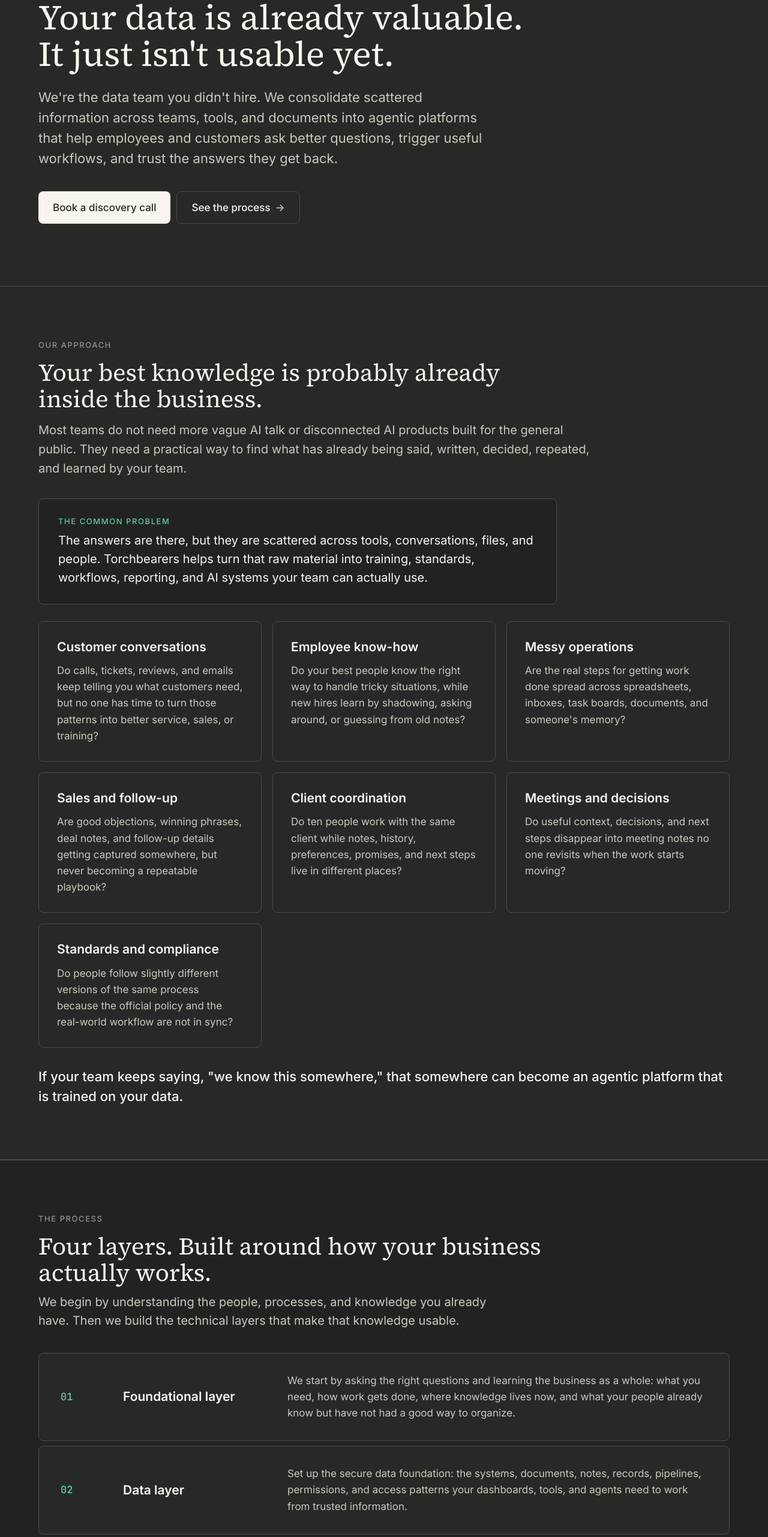
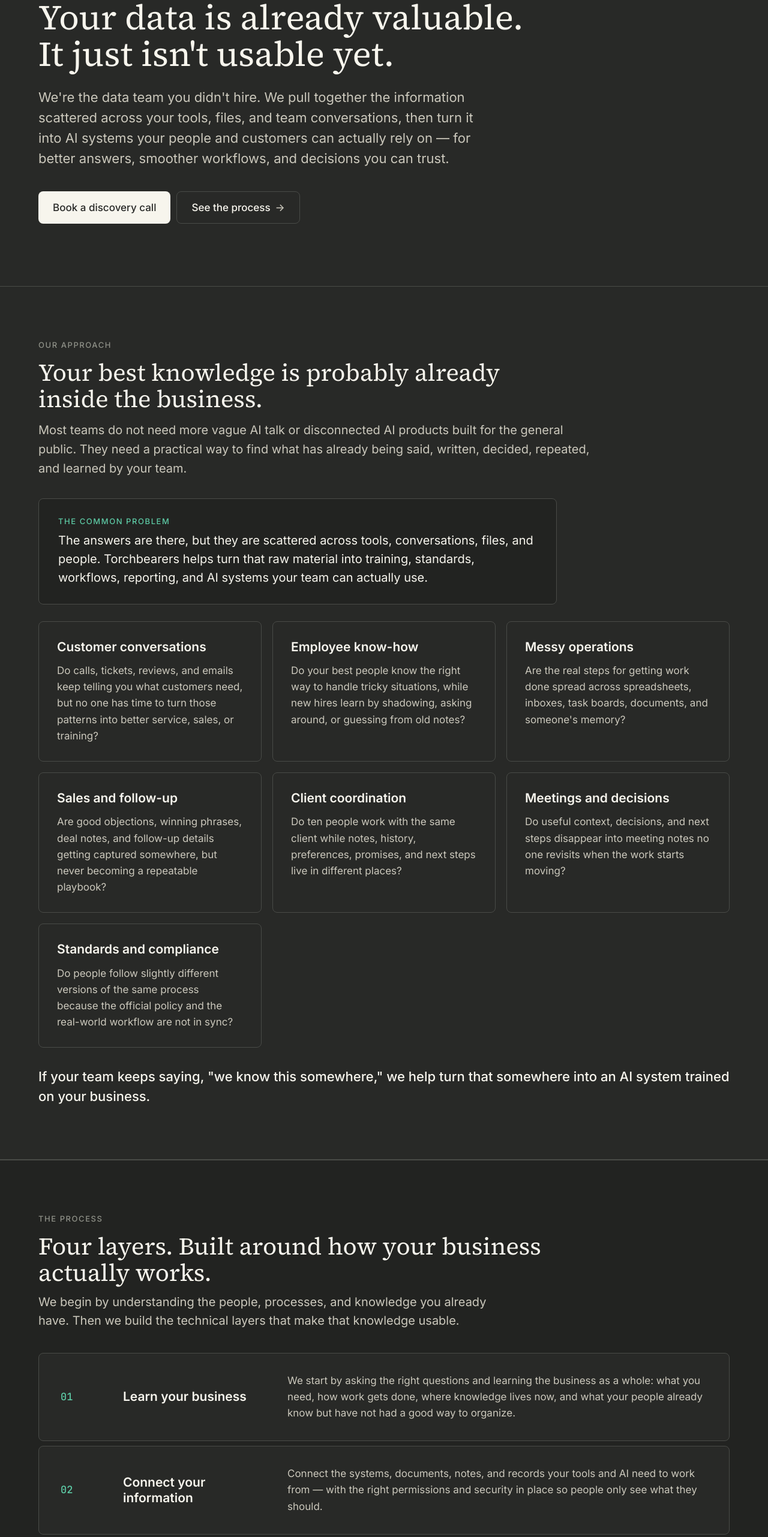
Before and after one commit to stevenjhomem/torchbearers, a React (Vite) app: page / in a window 1280 px wide. Shown: the part 234-2797 px from the top of the page at 60% size. Built offline with nearby package versions, Linux system fonts and the light colour scheme.

Commit message:
lame man stuff

```diff
--- a/index.html
+++ b/index.html
@@ -3,7 +3,7 @@
   <head>
     <meta charset="UTF-8" />
     <meta name="viewport" content="width=device-width, initial-scale=1.0" />
-    <title>Torchbearers - Governed semantic layers and AI data agents</title>
+    <title>Torchbearers — AI built on your business knowledge</title>
     <meta
       name="description"
       content="Torchbearers builds governed data layers, semantic layers, and AI data agents that help small and mid-market teams trust, query, and act on business data."
@@ -11,7 +11,7 @@
     <meta name="robots" content="index,follow,max-image-preview:large" />
     <meta name="theme-color" content="#282927" />
     <link rel="canonical" href="https://torchbearers.ai/" />
-    <meta property="og:title" content="Torchbearers - Governed semantic layers and AI data agents" />
+    <meta property="og:title" content="Torchbearers — AI built on your business knowledge" />
     <meta
       property="og:description"
       content="Governed data layers, semantic layers, and agentic systems for small and mid-market teams."
@@ -20,7 +20,7 @@
     <meta property="og:url" content="https://torchbearers.ai/" />
     <meta property="og:site_name" content="Torchbearers" />
     <meta name="twitter:card" content="summary" />
-    <meta name="twitter:title" content="Torchbearers - Governed semantic layers and AI data agents" />
+    <meta name="twitter:title" content="Torchbearers — AI built on your business knowledge" />
     <meta
       name="twitter:description"
       content="Governed data layers, semantic layers, and agentic systems for small and mid-market teams."
--- a/src/App.jsx
+++ b/src/App.jsx
@@ -65,7 +65,7 @@ function Hero() {
     <section className="hero" id="hero" aria-labelledby="hero-title">
       <div className="section-inner">
         <p className="eyebrow eyebrow-accent">
-          Semantic and agentic data systems for small &amp; mid-market teams
+          Practical AI built on the knowledge already inside your business
         </p>
         <h1 id="hero-title">
           Your data is already valuable.
@@ -73,9 +73,10 @@ function Hero() {
           It just isn't usable yet.
         </h1>
         <p className="hero-copy">
-          We're the data team you didn't hire. We consolidate scattered information across
-          teams, tools, and documents into agentic platforms that help employees and customers
-          ask better questions, trigger useful workflows, and trust the answers they get back.
+          We're the data team you didn't hire. We pull together the information scattered across
+          your tools, files, and team conversations, then turn it into AI systems your people and
+          customers can actually rely on — for better answers, smoother workflows, and decisions
+          you can trust.
         </p>
         <div className="hero-actions">
           <a className="button button-primary" href={MAIL_TO}>
@@ -159,7 +160,7 @@ function Approach() {
         </div>
 
         <p className="approach-close">
-          If your team keeps saying, "we know this somewhere," that somewhere can become an agentic platform that is trained on your data.
+          If your team keeps saying, "we know this somewhere," we help turn that somewhere into an AI system trained on your business.
         </p>
       </div>
     </section>
@@ -169,27 +170,27 @@ function Approach() {
 const phases = [
   {
     number: '01',
-    title: 'Foundational layer',
+    title: 'Learn your business',
     description:
       'We start by asking the right questions and learning the business as a whole: what you need, how work gets done, where knowledge lives now, and what your people already know but have not had a good way to organize.',
   },
   {
     number: '02',
-    title: 'Data layer',
+    title: 'Connect your information',
     description:
-      'Set up the secure data foundation: the systems, documents, notes, records, pipelines, permissions, and access patterns your dashboards, tools, and agents need to work from trusted information.',
+      'Connect the systems, documents, notes, and records your tools and AI need to work from — with the right permissions and security in place so people only see what they should.',
   },
   {
     number: '03',
-    title: 'Semantic layer',
+    title: 'Teach the system your language',
     description:
-      'Define the meanings, relationships, rules, terms, workflows, and business logic that make your information usable. This turns scattered data and knowledge into a shared language your team can trust.',
+      'Define what your terms, rules, and workflows actually mean inside your business. This turns scattered data into a shared language your team — and the AI — can trust.',
   },
   {
     number: '04',
-    title: 'Agentic layer',
+    title: 'Build the AI tools your team actually uses',
     description:
-      'Build governed agents and interfaces on top of that foundation. These can support internal teams, customer-facing experiences, or both, with answers and actions grounded in your actual business context.',
+      'Build the tools your team and customers actually use — chat assistants, automations, internal apps — grounded in your real business context, with guardrails that keep them accurate and safe.',
   },
 ];
 
@@ -254,7 +255,7 @@ const pillars = [
     icon: <ToolsIcon />,
     title: 'We do the whole chain.',
     description:
-      'Most boutique data shops stop at dashboards. We handle the data layer, semantic layer, agentic layer, and the interfaces where employees and customers actually use them.',
+      'Most boutique data shops stop at dashboards. We go further: connecting your information, teaching the system your business, and building the AI tools your team and customers actually use.',
   },
   {
     icon: <ShieldIcon />,
@@ -266,7 +267,7 @@ const pillars = [
     icon: <KeyIcon />,
     title: 'You own it. Forever.',
     description:
-      'Open standards, your warehouse, your repo, your keys. Your semantic layer and agentic workflows should become company infrastructure, not a dependency on us. If you want support, we are happy to provide it, but you own the build and the data.',
+      'Open standards, your systems, your code, your keys. What we build should become your company\'s own infrastructure, not a dependency on us. If you want ongoing support, we are happy to provide it — but you own the build and the data.',
   },
 ];
 
```
